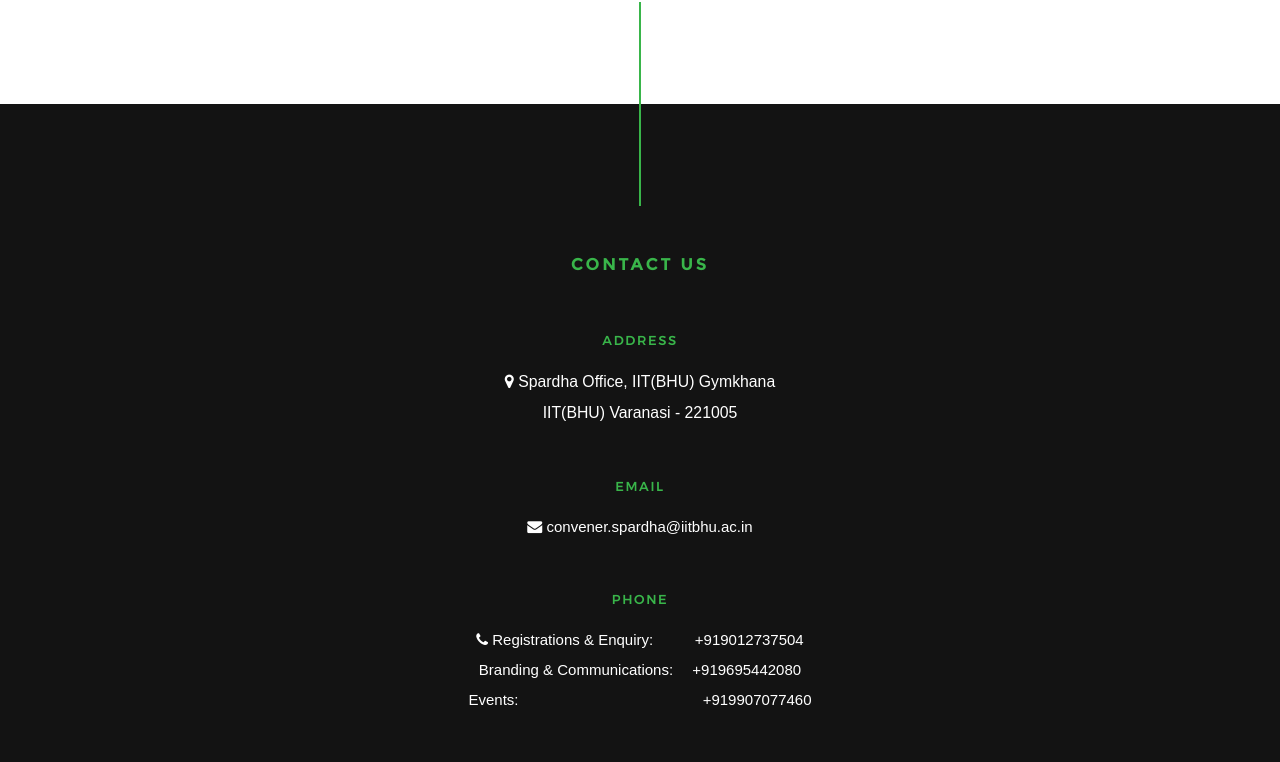
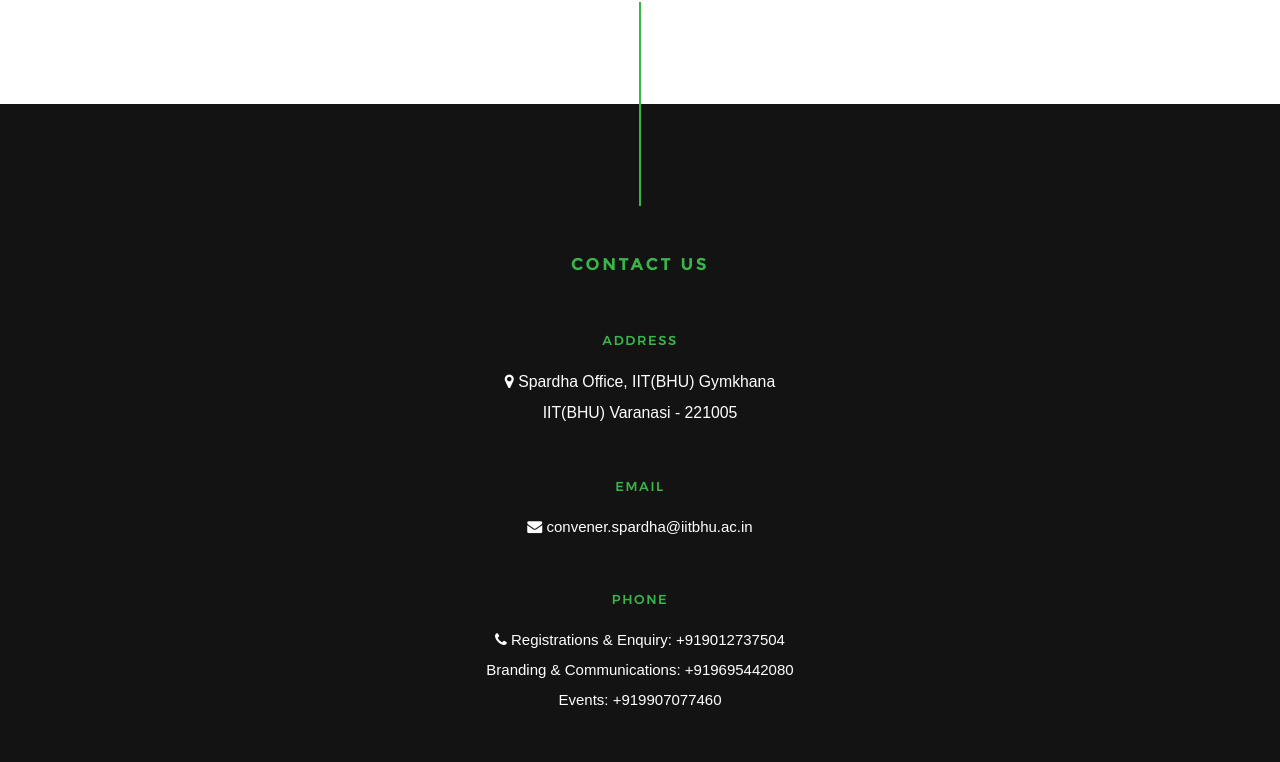
Before and after one commit to ankanbohara/spardha18, a plain HTML site: page ca.html in a window 1280 px wide. Shown: the part 1607-2369 px from the top of the page. Drawn offline with Linux system fonts and the light colour scheme.

Commit message:
Update ca.html

```diff
--- a/ca.html
+++ b/ca.html
@@ -205,9 +205,9 @@
                 <div class="cinfo">
                         <h6>PHONE</h6>
                     <p style="font-size: 1.5rem; color: #ffffff;"><i class="fa fa-phone">
-                    </i> <span style="margin-right: 2.5em;">Registrations & Enquiry: </span>+919012737504<br/>
-                    <span style="margin-right: 1em;">Branding & Communications: </span>+919695442080<br/>
-                        <span style="margin-right: 12em;">Events: </span>+919907077460</p>
+                    </i> <span>Registrations & Enquiry: </span>+919012737504<br/>
+                    <span>Branding & Communications: </span>+919695442080<br/>
+                        <span>Events: </span>+919907077460</p>
                 </div>
                 <ul class="contact-social ">
                     <h3 style="color: #ffffff; margin:0;">Follow Us</h3>
```
